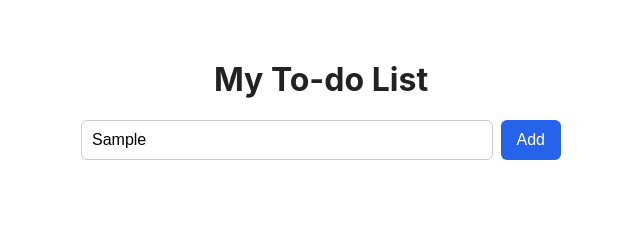
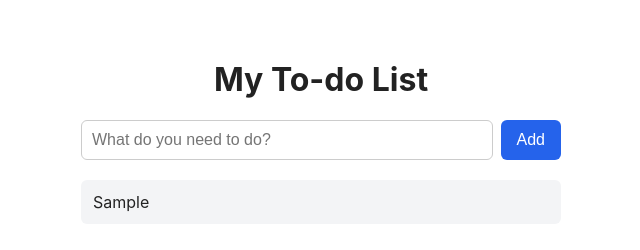
Before and after one commit to sol-wizard/blotz-todo-page-bentest, a plain HTML site: page index.html in a window 1280 px wide. Both pictures are taken after typing "Sample" into the empty fields and a click on the button "Add". Shown: the whole page, without its empty margins (319-959 px from the left). Drawn offline with Linux system fonts and the light colour scheme.

Commit message:
Add script.js: keep tasks in an array and add on click

```diff
--- a/index.html
+++ b/index.html
@@ -15,5 +15,7 @@
   </div>
 
   <ul id="task-list"></ul>
+
+  <script src="script.js"></script>
 </body>
 </html>
--- /dev/null
+++ b/script.js
@@ -0,0 +1,28 @@
+// The tasks live here. The list on the page is drawn from this array.
+const tasks = [];
+
+// 1. Find the elements
+const input = document.getElementById("task-input");
+const addButton = document.getElementById("add-button");
+const list = document.getElementById("task-list");
+
+// Draw the whole list again from the tasks array
+function render() {
+  list.innerHTML = "";
+  tasks.forEach((task) => {
+    const li = document.createElement("li");
+    li.textContent = task.text;
+    list.appendChild(li);
+  });
+}
+
+// 2. Listen for the click
+addButton.addEventListener("click", () => {
+  const text = input.value.trim();
+  if (text === "") return;
+
+  // 3. Change: add to the array, then draw the list again
+  tasks.push({ text: text, done: false });
+  input.value = "";
+  render();
+});
```
